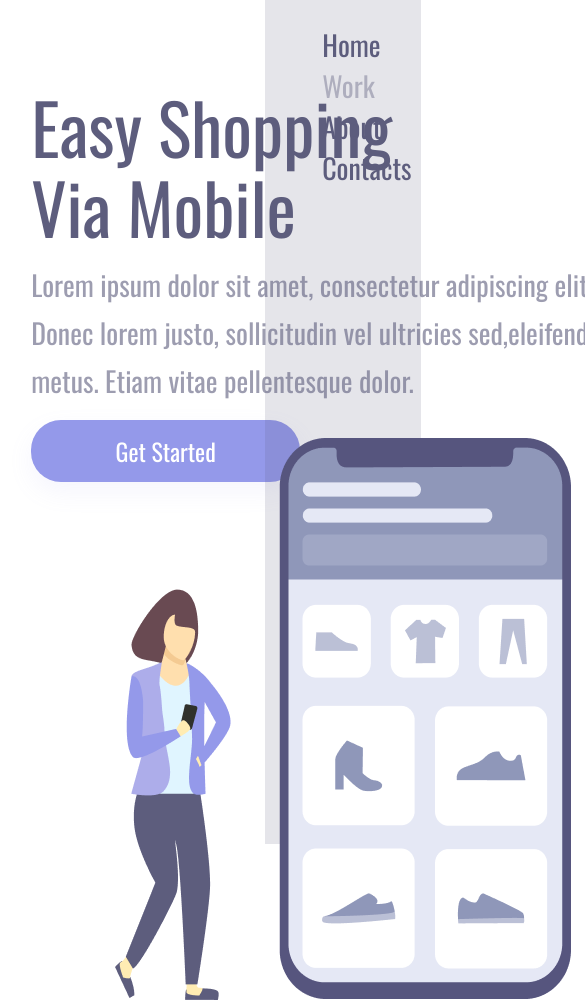
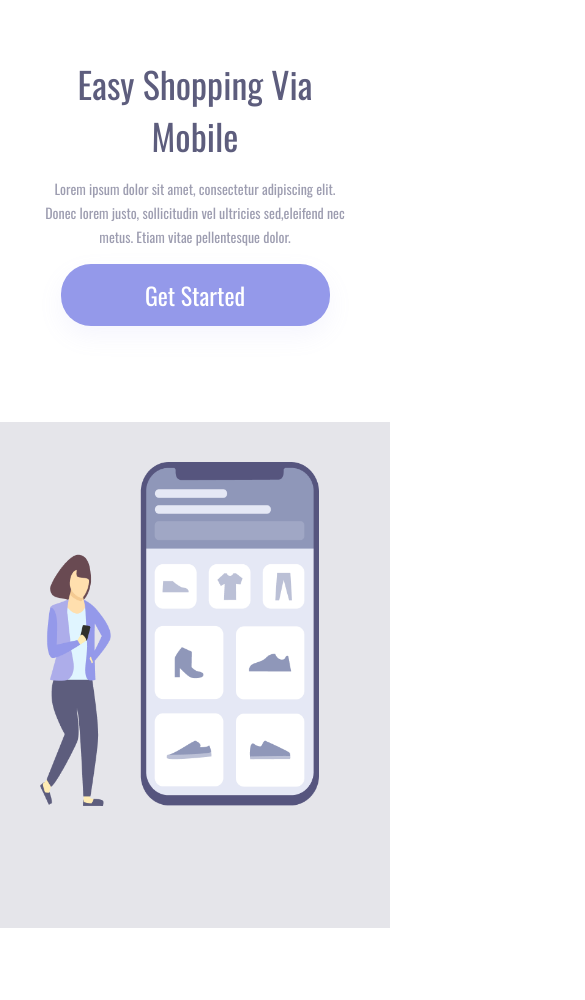
Before and after one commit to Guilherme-Rigobello/Easy-Shopping-GIT, a plain HTML site: page index.html in a window 390 px wide. Shown: the top 1000 px of the page, 585 px wide, since content can reach past the window. After the commit the page ends 928 px from the top, so only its background shows below. Drawn offline with nearby package versions, Linux system fonts and the light colour scheme.

Commit message:
Responsividade style.css

```diff
--- a/sytles.css
+++ b/sytles.css
@@ -99,3 +99,60 @@ a:active{
 header{
     margin-left: 57px;
 }
+
+@media screen and (max-width: 900px){
+    .container-left {
+        width: 100%;
+        height: 50%;
+        padding: 0;
+        margin: 0;
+    }
+
+    .container-right {
+        display: block;
+        height: auto;
+        width: 100%;
+        position: static;
+        padding: 40px;
+        height: 60%;
+    }
+
+    img {
+        position: static;
+        max-width: 90%;
+    }
+
+    header {
+        display: none;
+    }
+
+    h1 {
+        font-size: 36px;
+        line-height: 52px;
+        width: auto;
+        height: auto;
+        margin: 58px 50px 0 50px;
+        text-align: center;
+    }
+
+    p {
+        margin: 15px 40px;
+        width: auto;
+        text-align: center;
+        font-size: 14px;
+        line-height: 24px;
+    }
+
+    button {
+        margin: 0 auto;
+        display: block;
+    }
+}
+
+@media screen and (max-width: 330px){
+    .container-left {
+        height: 70%;
+    }
+
+
+}
```
